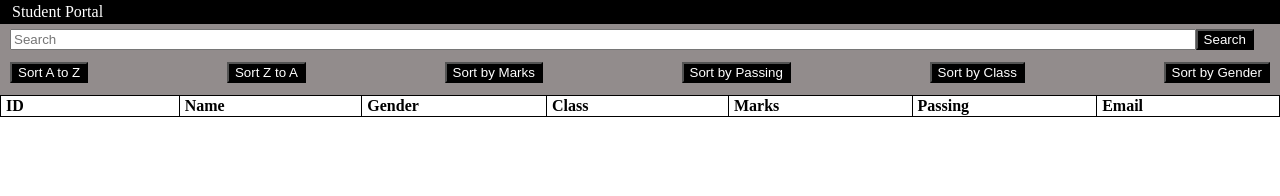
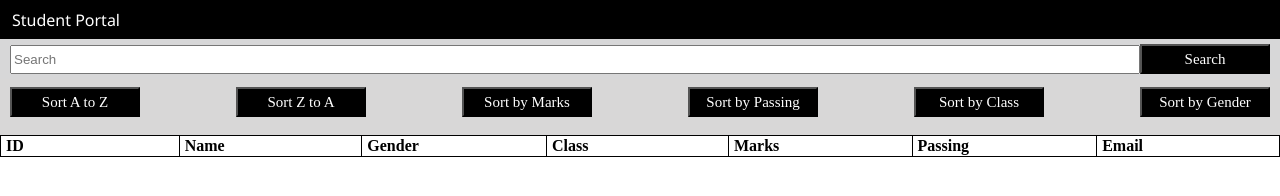
Before and after one commit to AkshayGPA/Sorting-Student-Data, a plain HTML site: page index.html in a window 1280 px wide. Drawn offline with Linux system fonts and the light colour scheme.

Commit message:
Design changes

```diff
--- a/style.css
+++ b/style.css
@@ -13,20 +13,25 @@ table, th, td {
 button{
     background-color: black;
     color: white;
+    height: 30px;
+    width: 130px;
+    padding 5px;
+    font-size: 15px;
+    font-family: 'Times New Roman', Times, serif;
 }
 
 .container{
     display: flex;
     flex-direction: column;
-    /* border: 1px solid black; */
 }
 
 .header{
     display: flex;
     align-items: center;
+    font-family: 'Segoe UI', Tahoma, Geneva, Verdana, sans-serif;
     border: 2px solid black;
     width: auto;
-    height: 20px;
+    height: 35px;
     padding-left: 10px;
     color: white;
     background-color: black;
@@ -36,22 +41,22 @@ button{
     padding: 10px 10px;
     display: flex;
     align-items: center;
-    background-color: rgb(146, 140, 140);
-    height: 10px;
+    background-color: rgb(215, 215, 216);
+    height: 20px;
 }
 
 .search input{
-    width: 92vw;
-    height: 15px;
+    width: 90vw;
+    height: 23px;
 }
 
 .buttons{
     display: flex;
     /* border: 2px solid black; */
     justify-content: space-between;
-    height: 25px;
+    height: 40px;
     padding: 8px 10px;
-    background-color: rgb(146, 140, 140);
+    background-color: rgb(216, 215, 215);
 }
 
 .table-data{
```
